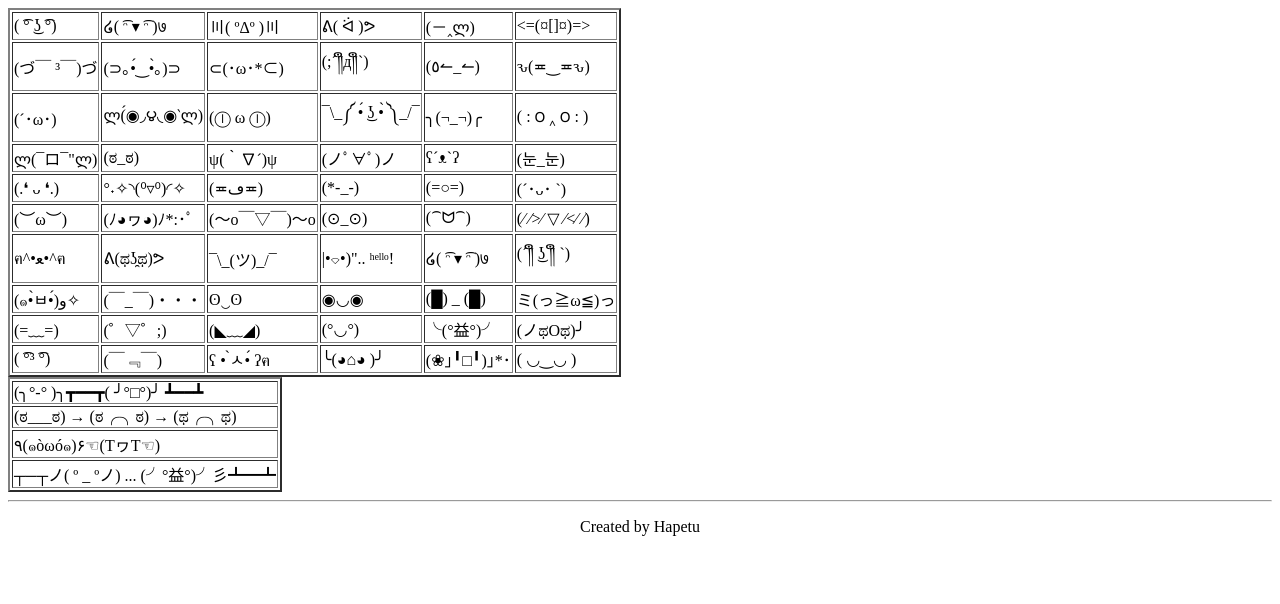
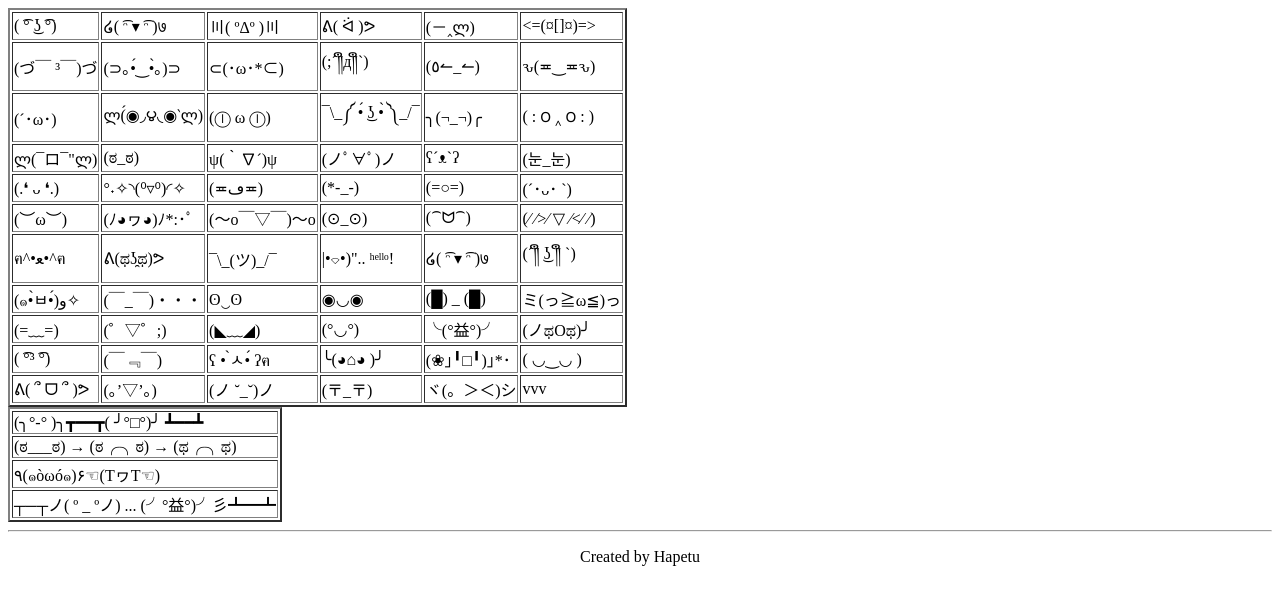
Before and after one commit to HAPETU/micro-sites, a plain HTML site: page index.html in a window 1280 px wide. Drawn offline with Linux system fonts and the light colour scheme.

Commit message:
Update index.html

```diff
--- a/index.html
+++ b/index.html
@@ -85,6 +85,14 @@
         <td>(❀｣╹□╹)｣*･</td>
         <td>( ◡‿◡ )</td>
     </tr>
+    <tr>
+        <td>ᕕ( ՞ ᗜ ՞ )ᕗ</td>
+        <td>(｡’▽’｡)</td>
+        <td>(ノ ˘_˘)ノ</td>
+        <td>(〒_〒)</td>
+        <td>ヾ(。＞＜)シ</td>
+        <td>vvv</td>
+    </tr>
 </table>
 
 <table border="2">
```
